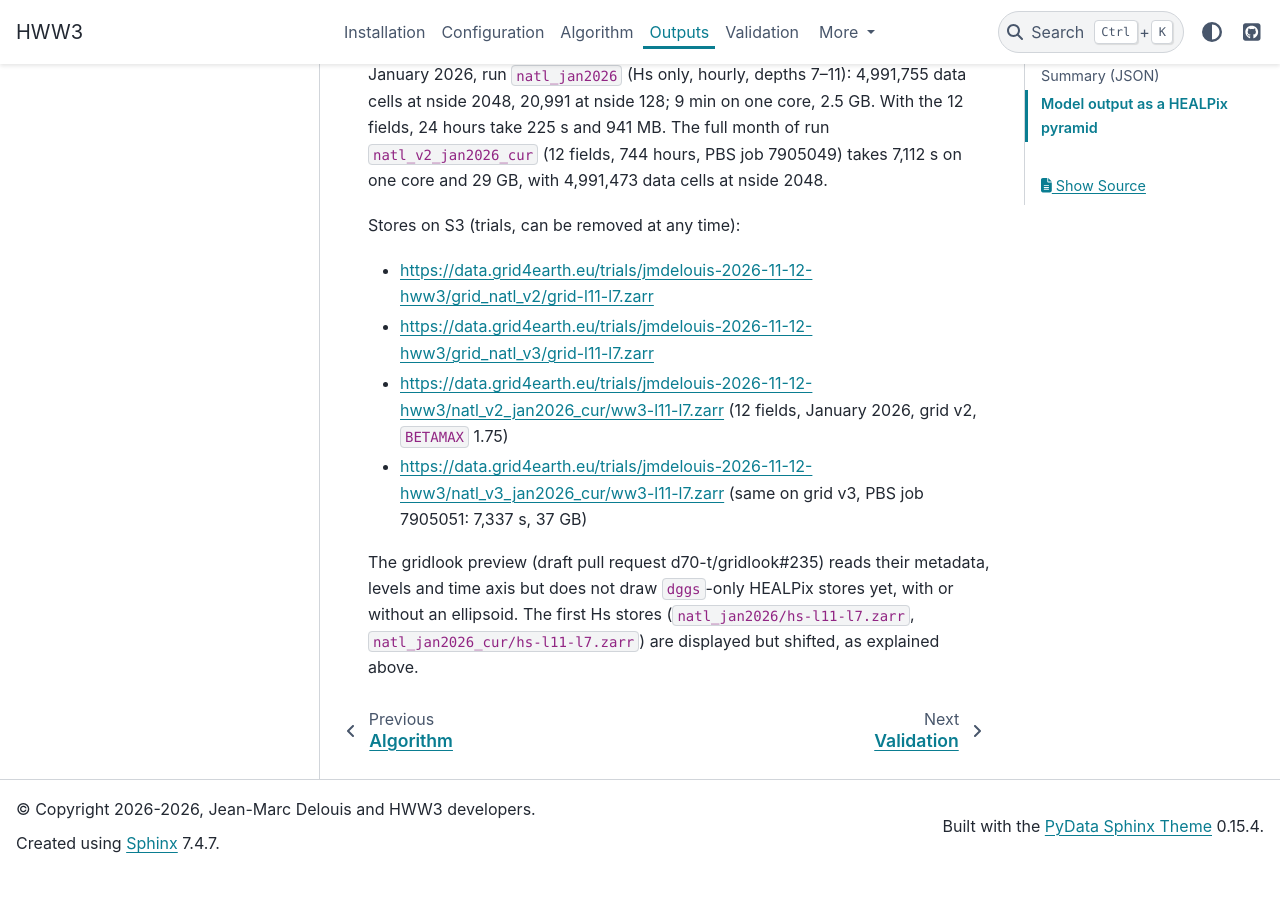
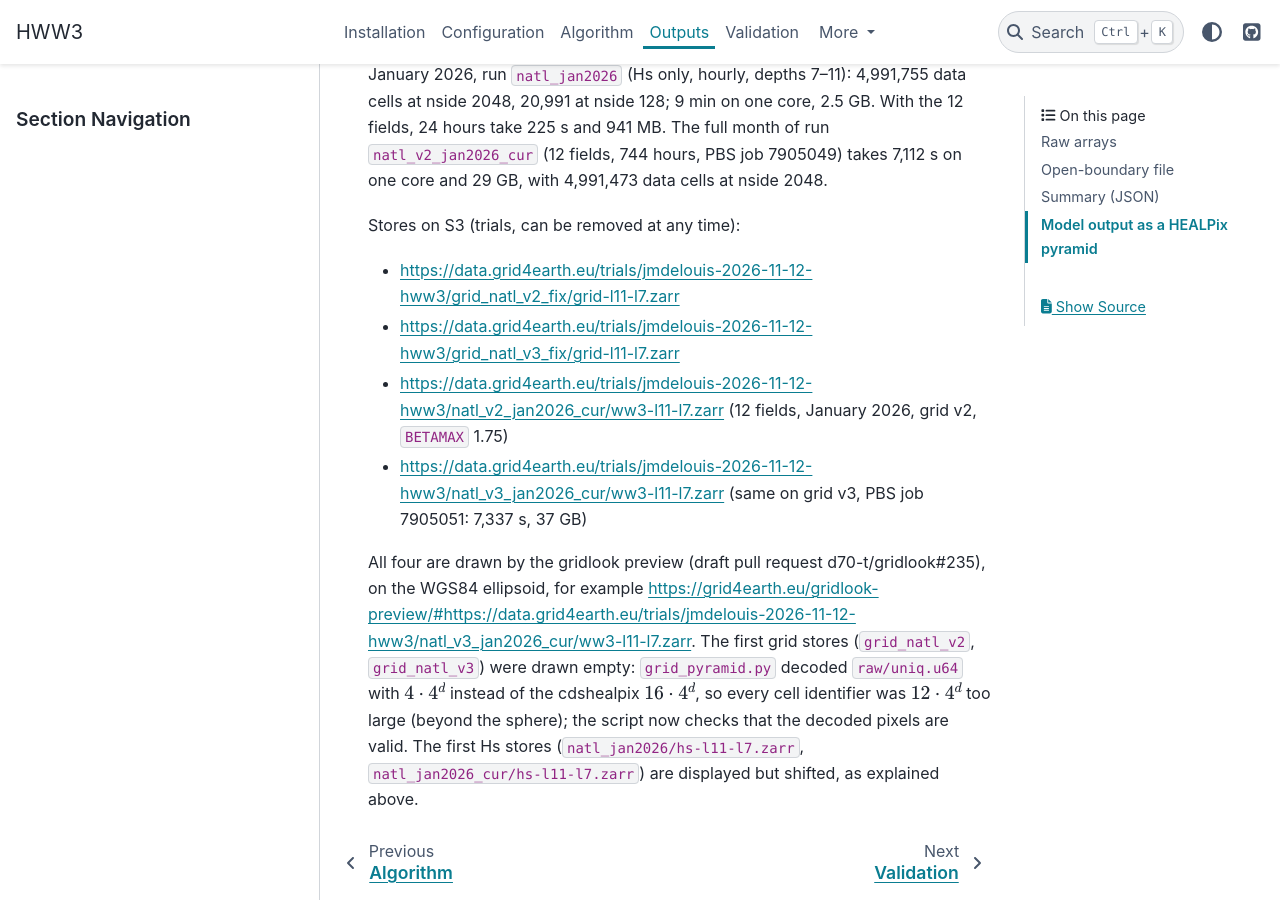
Before and after one commit to jmdelouis/HWW3, a Sphinx documentation site: the page built from docs/outputs.md, in a window 1280 px wide and 900 px high, scrolled down 3585 px. Built offline with Sphinx 7.4.7 and the PyData theme 0.15.4, drawn with Linux system fonts in a browser that asks for light colours; before the commit the page ends 4457 px from its top, so only the background shows below that; some of the changed text lies outside the part shown.

Commit message:
Decode the cdshealpix uniq indices of the grid nodes with 16*4^depth so that the grid pyramids draw in gridlook
hww3-grid writes cdshealpix uniq indices (16 << 2*depth | ipix) to raw/uniq.u64, but grid_pyramid.py, docs/outputs.md and the Rust doc comments assumed 4*4^depth, so every cell_ids value of the grid stores was 12*4^depth too large (205,056 at depth 7, beyond the 196,608 pixels of nside 128) and the gridlook preview found no cell to draw; grid_pyramid.py now subtracts 16*4^depth and checks that the pixels are valid, and the rebuilt v2 and v3 grid stores (level-7 cells 8,448 to 130,815) are uploaded as grid_natl_v2_fix and grid_natl_v3_fix and draw in gridlook like the run stores.

Co-Authored-By: Claude Opus 5.5 <noreply@anthropic.com>

````diff
--- a/docs/outputs.md
+++ b/docs/outputs.md
@@ -19,7 +19,7 @@ Nodes are in NESTED (Morton) order.
 
 | File | Type | Content |
 |---|---|---|
-| `uniq.u64` | uint64 | HEALPix NESTED uniq index of each node, $4\cdot4^{d} + i_{\rm pix}$ |
+| `uniq.u64` | uint64 | HEALPix NESTED uniq index of each node as in cdshealpix, $16\cdot4^{d} + i_{\rm pix}$ |
 | `level.u8` | uint8 | HEALPix depth $d$ of each node (nside $= 2^d$) |
 | `lon.f64`, `lat.f64` | float64 | geodetic degrees |
 | `depth.f64` | float64 | mean wet depth of the cell (m, positive down), at least `ww3.dmin` |
@@ -39,7 +39,7 @@ d = "grids/natl/raw/"
 uniq = np.fromfile(d + "uniq.u64", "<u8")
 level = np.fromfile(d + "level.u8", "u1")
 tri = np.fromfile(d + "tri.u32", "<u4").reshape(-1, 3)
-ipix = uniq - 4 * 4 ** level.astype(np.uint64)   # NESTED pixel at nside 2**level
+ipix = uniq - 16 * 4 ** level.astype(np.uint64)  # NESTED pixel at nside 2**level (cdshealpix uniq)
 ```
 
 ## Open-boundary file
@@ -87,7 +87,7 @@ step). `scripts/natl_pyramid.pbs` runs both on Datarmor:
 qsub -v GRID=grids/natl_v3 scripts/natl_pyramid.pbs                    # grid only, 20 s
 qsub -v RUN=natl_v2_jan2026_cur,GRID=grids/natl_v2 scripts/natl_pyramid.pbs
 zvenv/bin/python scripts/upload_s3.py grids/natl_v3/grid-l11-l7.zarr \
-  s3://grid4earth/public/trials/jmdelouis-2026-11-12-hww3/grid_natl_v3/grid-l11-l7.zarr
+  s3://grid4earth/public/trials/jmdelouis-2026-11-12-hww3/grid_natl_v3_fix/grid-l11-l7.zarr
 ```
 
 The pyramids are built on a compute node (zarr 3 needs Python ≥ 3.11:
@@ -128,15 +128,20 @@ run `natl_v2_jan2026_cur` (12 fields, 744 hours, PBS job 7905049) takes
 
 Stores on S3 (trials, can be removed at any time):
 
-- <https://data.grid4earth.eu/trials/jmdelouis-2026-11-12-hww3/grid_natl_v2/grid-l11-l7.zarr>
-- <https://data.grid4earth.eu/trials/jmdelouis-2026-11-12-hww3/grid_natl_v3/grid-l11-l7.zarr>
+- <https://data.grid4earth.eu/trials/jmdelouis-2026-11-12-hww3/grid_natl_v2_fix/grid-l11-l7.zarr>
+- <https://data.grid4earth.eu/trials/jmdelouis-2026-11-12-hww3/grid_natl_v3_fix/grid-l11-l7.zarr>
 - <https://data.grid4earth.eu/trials/jmdelouis-2026-11-12-hww3/natl_v2_jan2026_cur/ww3-l11-l7.zarr>
   (12 fields, January 2026, grid v2, `BETAMAX` 1.75)
 - <https://data.grid4earth.eu/trials/jmdelouis-2026-11-12-hww3/natl_v3_jan2026_cur/ww3-l11-l7.zarr>
   (same on grid v3, PBS job 7905051: 7,337 s, 37 GB)
 
-The gridlook preview (draft pull request d70-t/gridlook#235) reads their
-metadata, levels and time axis but does not draw `dggs`-only HEALPix stores
-yet, with or without an ellipsoid. The first Hs stores
-(`natl_jan2026/hs-l11-l7.zarr`, `natl_jan2026_cur/hs-l11-l7.zarr`) are
-displayed but shifted, as explained above.
+All four are drawn by the gridlook preview (draft pull request
+d70-t/gridlook#235), on the WGS84 ellipsoid, for example
+<https://grid4earth.eu/gridlook-preview/#https://data.grid4earth.eu/trials/jmdelouis-2026-11-12-hww3/natl_v3_jan2026_cur/ww3-l11-l7.zarr>.
+The first grid stores (`grid_natl_v2`, `grid_natl_v3`) were drawn empty:
+`grid_pyramid.py` decoded `raw/uniq.u64` with $4\cdot4^d$ instead of the
+cdshealpix $16\cdot4^d$, so every cell identifier was $12\cdot4^d$ too large
+(beyond the sphere); the script now checks that the decoded pixels are
+valid. The first Hs stores (`natl_jan2026/hs-l11-l7.zarr`,
+`natl_jan2026_cur/hs-l11-l7.zarr`) are displayed but shifted, as explained
+above.
````
Also changed, not shown: 4 other files.
